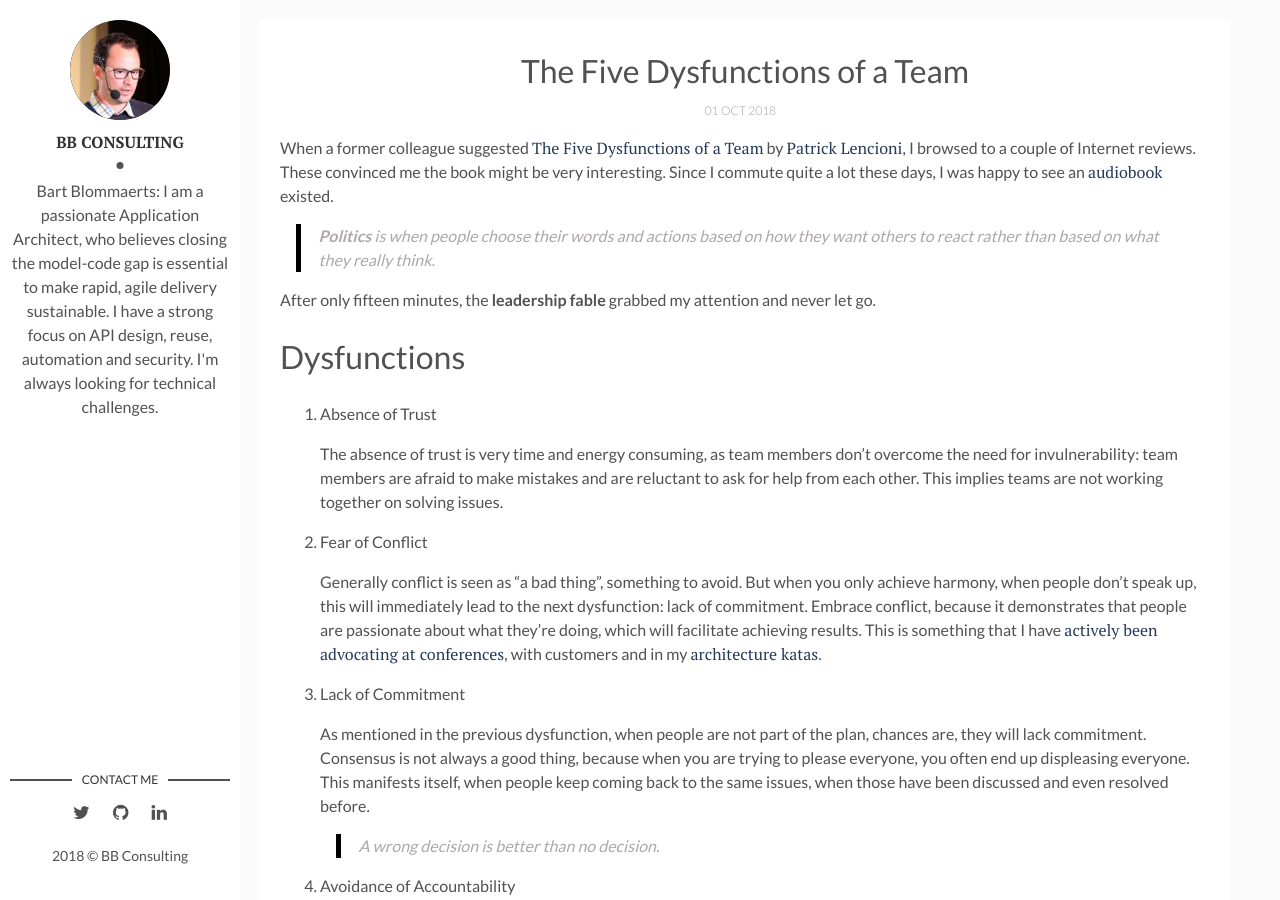
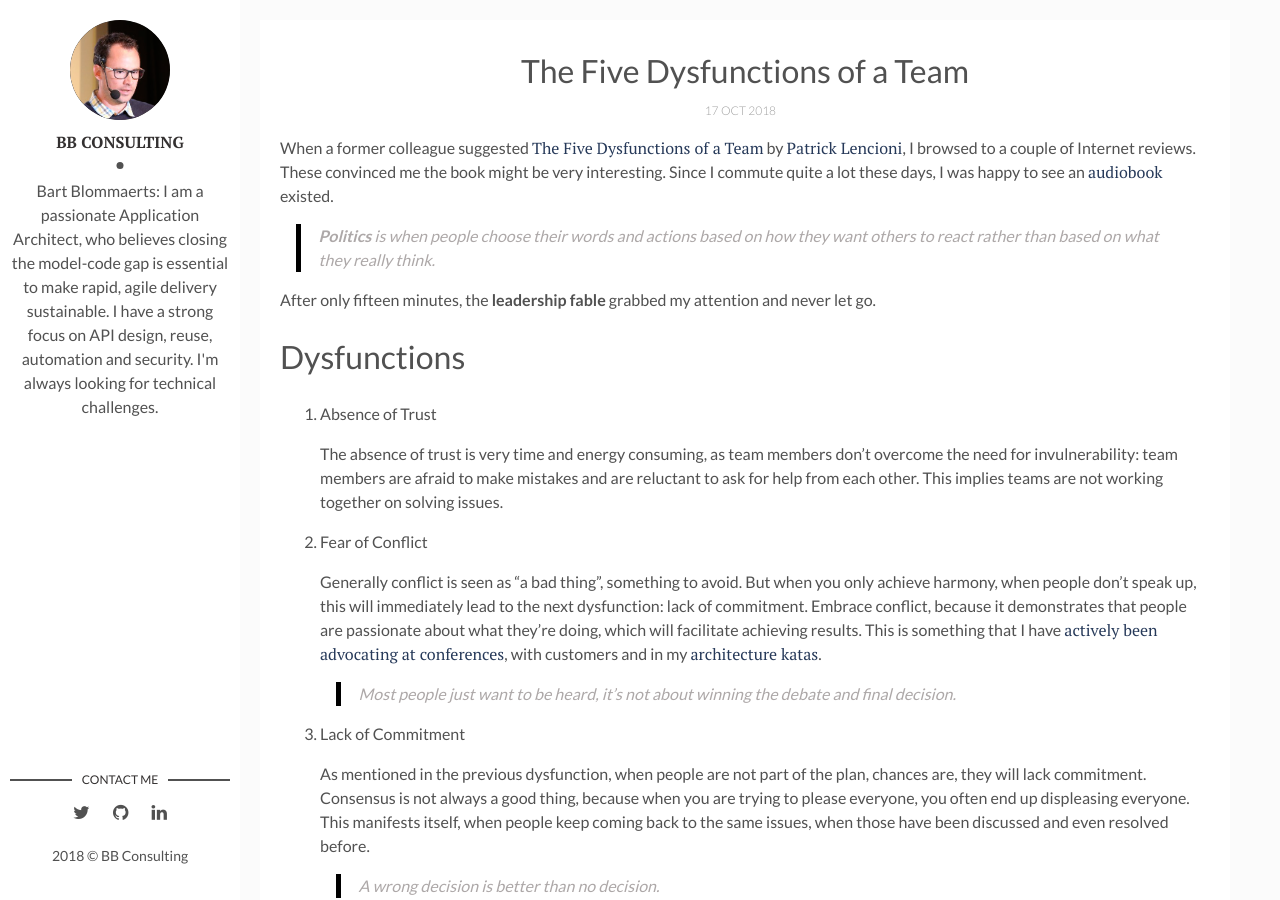
Before and after one commit to bart-blommaerts/bart-blommaerts.github.io, a Jekyll site: the page built from _posts/2018-10-17-5-dysfunctions.md, in a window 1280 px wide and 900 px high. Built offline with Jekyll 4.4.1, drawn with Linux system fonts in a browser that asks for light colours.

Commit message:
date + quote bart van bos

```diff
--- a/_posts/2018-10-01-5-dysfunctions.md
+++ b/_posts/2018-10-17-5-dysfunctions.md
@@ -36,6 +36,8 @@ After only fifteen minutes, the __leadership fable__ grabbed my attention and ne
    Embrace conflict, because it demonstrates that people are passionate about what they're doing, which will facilitate achieving results.
    This is something that I have [actively been advocating at conferences](https://youtu.be/bI4zW8CynDM), with customers and in my [architecture katas](https://bbconsulting.be/architecture/2018/03/30/workshops.html).
 
+   > Most people just want to be heard, it's not about winning the debate and final decision.
+
 3. Lack of Commitment
 
    As mentioned in the previous dysfunction, when people are not part of the plan, chances are, they will lack commitment.
```
